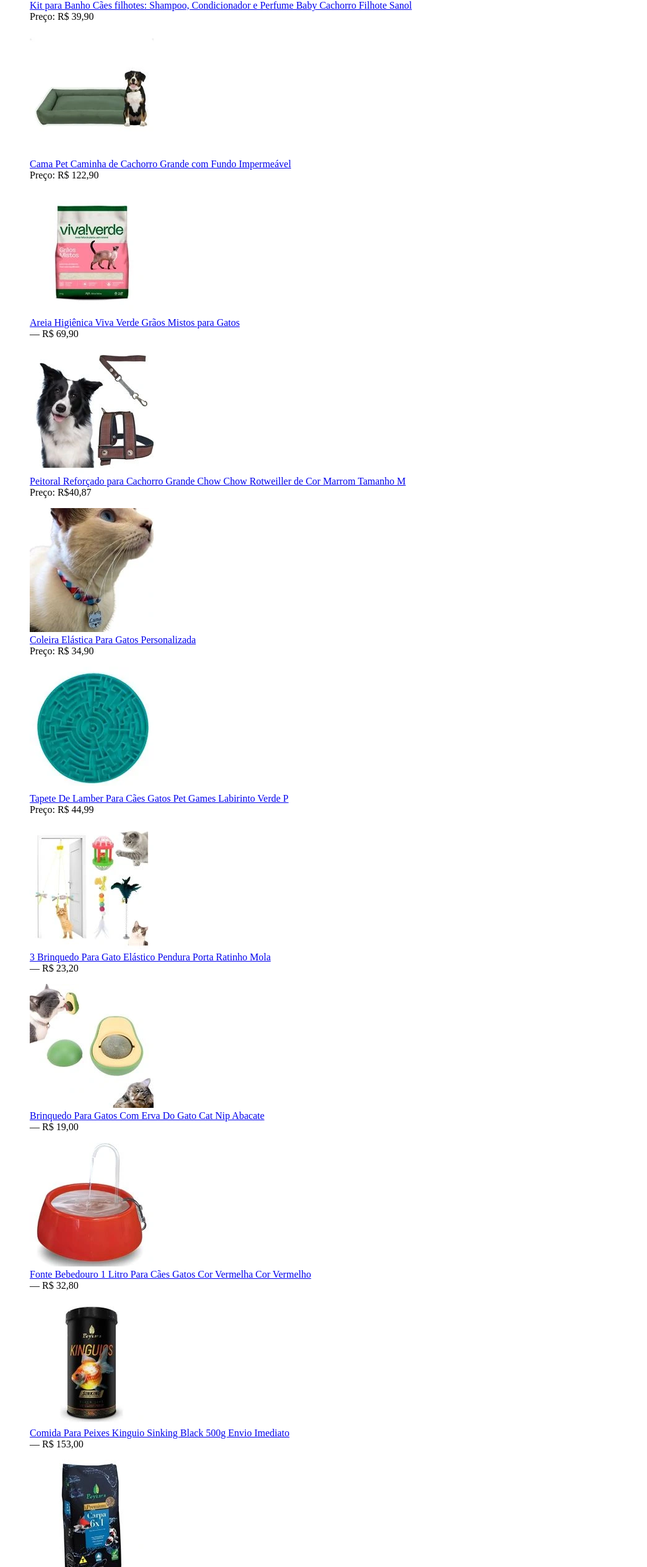
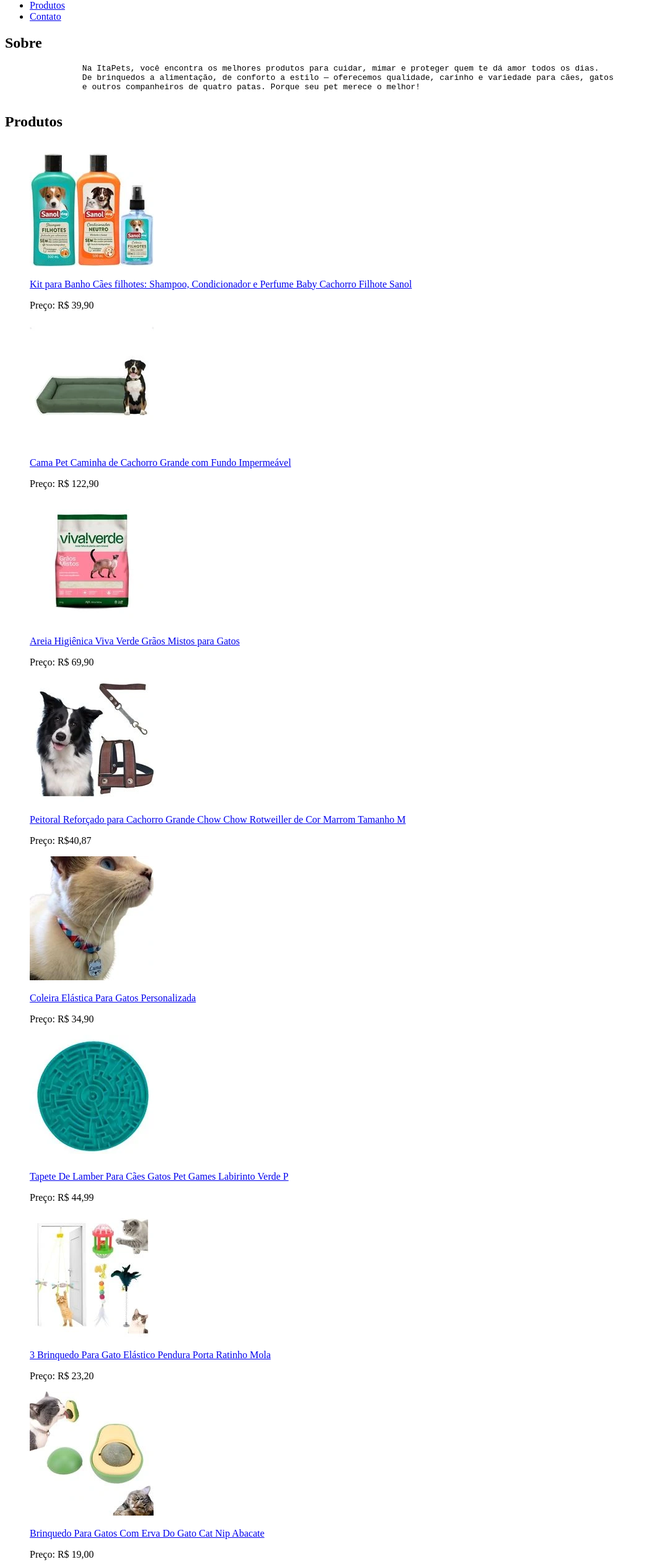
Before and after one commit to BeatrizSouz/Tecnologias-de-Desenvolvimento-para-Internet, a plain HTML site: page Itapets/index.html in a window 1280 px wide. Shown: the part 271-2800 px from the top of the page at 62% size, without its empty margins (0-1045 px from the left). Drawn offline with Linux system fonts and the light colour scheme.

Commit message:
Corrigindo, nome, preço e descrição da imagem dos produtos Close #10 Adicionando informações no rodapé com a página de contato Close #8

```diff
--- a/Itapets/index.html
+++ b/Itapets/index.html
@@ -11,14 +11,39 @@
 </head>
 <body>
 
+  <header>
+  <figure>
+    <img src="img/gatinhoplogo-de-fundo-azul.webp" alt="Imagem pixelArt de gato com fundo azul">
+  </figure>
+    <h1>🐾 ItaPets🐾</h1>
+    <p>Tudo para seu pet viver feliz!</p>
+  </header>
+  <nav>
+    <ul>
+      <li><a href="#">Início</a></li>
+      <li><a href="#">Sobre</a></li>
+      <li><a href="#">Produtos</a></li>
+      <li><a href="pagina-para-contato-de-atendimento.html">Contato</a></li>
+    </ul>
+  </nav>
+
+<main>
+  <h2>Sobre</h2>
+  <pre>
+		Na ItaPets, você encontra os melhores produtos para cuidar, mimar e proteger quem te dá amor todos os dias.
+		De brinquedos a alimentação, de conforto a estilo — oferecemos qualidade, carinho e variedade para cães, gatos
+		e outros companheiros de quatro patas. Porque seu pet merece o melhor!
+  </pre>
+
 <article>
-  <h2>Produtos em Destaque</h2>
+  <h2>Produtos</h2>
 <figure>
   <a href="kit_para_banho_caes_filhotes_shampoo_condicionador_e_perfume_baby_cachorro_filhote.html" target="_blank">
   <img title="Kit para Banho Cães filhotes: Shampoo, Condicionador e Perfume Baby Cachorro Filhote Sanol"
   src="img/kit_para_banho_caes_filhotes_shampoo_condicionador_e_perfume_baby_cachorro_filhote.webp"
-  alt="Kit de banho Sanol Dog para filhotes: shampoo verde de 500 mL, condicionador neutro laranja de 500 mL e colônia azul de 120 mL, todos livres de parabenos, corantes e testes em animais"><br>
-  Kit para Banho Cães filhotes: Shampoo, Condicionador e Perfume Baby Cachorro Filhote Sanol
+  alt="Kit de banho Sanol Dog para filhotes: shampoo verde de 500 mL, condicionador neutro laranja de 500 mL
+  e colônia azul de 120 mL, todos livres de parabenos, corantes e testes em animais">
+  <p>Kit para Banho Cães filhotes: Shampoo, Condicionador e Perfume Baby Cachorro Filhote Sanol</p>
   </a>
   <figcaption>Preço: R$ 39,90</figcaption>
 </figure>
@@ -27,8 +52,8 @@
   <a href="cama-pet-caminha-de-cachorro-grande-com-fundo-impermeavel.html" target="_blank">
      <img title="Cama Pet Caminha de Cachorro Grande com Fundo Impermeável"
      src="img/cama-pet-caminha-de-cachorro-grande-com-fundo-impermeavel.webp"
-     alt="Cama pet grande com fundo impermeável, na cor verde, com cachorro sentado sobre ela"><br>
-     Cama Pet Caminha de Cachorro Grande com Fundo Impermeável
+     alt="Cama pet grande com fundo impermeável, na cor verde, com cachorro sentado sobre ela">
+     <p>Cama Pet Caminha de Cachorro Grande com Fundo Impermeável</p>
   </a>
   <figcaption>Preço: R$ 122,90</figcaption>
 </figure>
@@ -37,18 +62,18 @@
   <a href="Areia-Higiênica-Viva-Verde-Grãos-Mistos-para-Gatos.html" target="_blank">
      <img title="Areia Higiênica Viva Verde Grãos Mistos para Gatos"
      src="img/Areia-Higiênica-Viva-Verde-Grãos-Mistos-para-Gatos.webp"
-     alt="Embalagem de areia higiênica Viva Verde para gatos, com grãos mistos e imagem de um gato"> <br>
-     Areia Higiênica Viva Verde Grãos Mistos para Gatos
+     alt="Embalagem de areia higiênica Viva Verde para gatos, com grãos mistos e imagem de um gato">
+     <p>Areia Higiênica Viva Verde Grãos Mistos para Gatos</p>
   </a>
-  <figcaption> — R$ 69,90</figcaption>
+  <figcaption> Preço: R$ 69,90</figcaption>
 </figure>
 
 <figure>
   <a href="Peitoral-Reforçado-Cachorro-Grande-Chow-Chow-Rotweiller-Pet-Cor-Marrom-Tamanho-da-coleira-M.html" target="_blank">
      <img title="Peitoral Reforçado para Cachorro Grande,Chow Chow e Rotweiller Cor Marrom Tamanho M"
      src="img/Peitoral-Reforçado-Cachorro-Grande-Chow-Chow-Rotweiller-Pet-Cor-Marrom-Tamanho-da-coleira-M.webp"
-     alt="Peitoral reforçado marrom para cachorro grande, ideal para raças como Chow Chow e Rottweiler, tamanho M"> <br>
-     Peitoral Reforçado para Cachorro Grande Chow Chow  Rotweiller de Cor Marrom Tamanho M
+     alt="Peitoral reforçado marrom para cachorro grande, ideal para raças como Chow Chow e Rottweiler, tamanho M">
+     <p>Peitoral Reforçado para Cachorro Grande Chow Chow  Rotweiller de Cor Marrom Tamanho M</p>
   </a>
   <figcaption> Preço: R$40,87</figcaption>
 </figure>
@@ -57,8 +82,8 @@
   <a href="Coleira-Elástica-Para-Gatos-Personalizada.html"  target="_blank">
      <img title="Coleira Elástica Personalizada Para Gatos"
      src="img/Coleira-Elástica-Para-Gatos-Personalizada.webp"
-     alt="Coleira elástica branca com detalhes em azul e vermelho personalizada para gatos, com design ajustável e confortável"> <br>
-     Coleira Elástica Para Gatos Personalizada
+     alt="Coleira elástica branca com detalhes em azul e vermelho personalizada para gatos, com design ajustável e confortável">
+     <p>Coleira Elástica Para Gatos Personalizada</p>
     </a>
 
   <figcaption>Preço: R$ 34,90</figcaption>
@@ -68,8 +93,8 @@
   <a href="Tapete-De-Lamber-Para-Cães-Gatos-Pet-Games-Labirinto-Verde-P.html">
      <img title="Tapete Labirinto Verde  De Lamber Para Cães Gatos Pet Games Tamanho P"
      src="img/Tapete-De-Lamber-Para-Cães-Gatos-Pet-Games-Labirinto-Verde-P.webp"
-     alt="Tapete de lamber verde em formato de labirinto, ideal para cães e gatos, tamanho P"> <br>
-     Tapete De Lamber Para Cães Gatos Pet Games Labirinto Verde P
+     alt="Tapete de lamber verde em formato de labirinto, ideal para cães e gatos, tamanho P">
+     <p>Tapete De Lamber Para Cães Gatos Pet Games Labirinto Verde P</p>
   </a>
   <figcaption>Preço: R$ 44,99</figcaption>
 </figure>
@@ -78,20 +103,20 @@
   <a href="3-Brinquedo-Para-Gato-Elástico-Pendura-Porta-Ratinho-Mola.html">
      <img title="3 Brinquedo Para Gato Elástico Pendura Porta Ratinho Mola"
      src="img/3-Brinquedo-Para-Gato-Elástico-Pendura-Porta-Ratinho-Mola.webp"
-     alt="Kit com 3 brinquedos elásticos para gatos, incluindo ratinho com mola para pendurar na porta"> <br>
-     3 Brinquedo Para Gato Elástico Pendura Porta Ratinho Mola
+     alt="Kit com 3 brinquedos elásticos para gatos, incluindo ratinho com mola para pendurar na porta">
+     <p>3 Brinquedo Para Gato Elástico Pendura Porta Ratinho Mola</p>
   </a>
-  <figcaption> — R$ 23,20</figcaption>
+  <figcaption> Preço: R$ 23,20</figcaption>
 </figure>
 
 <figure>
   <a href="Brinquedo-Para-Gatos-Com-Erva-Do-Gato-Cat-Nip-Abacate.html">
      <img title="Brinquedo Para Gatos Com Erva Do Gato Cat Nip Abacate Bola"
      src="img/Brinquedo-Para-Gatos-Com-Erva-Do-Gato-Cat-Nip-Abacate.webp"
-     alt="Brinquedo para gatos em formato de abacate com catnip, com gato interagindo"> <br>
-     Brinquedo Para Gatos Com Erva Do Gato Cat Nip Abacate
+     alt="Brinquedo para gatos em formato de abacate com catnip, com gato interagindo">
+     <p>Brinquedo Para Gatos Com Erva Do Gato Cat Nip Abacate</p>
   </a>
-  <figcaption> — R$ 19,00</figcaption>
+  <figcaption> Preço: R$ 19,00</figcaption>
 </figure>
 
 <figure>
@@ -99,52 +124,62 @@
      <img title="Fonte Bebedouro 1 Litro Para Cães Gatos Cor Vermelha"
      src="img/Fonte-Bebedouro-1-Litro-Para-Cães-Gatos-Cor-Vermelha-Cor-Vermelho.webp"
      alt="Fonte bebedouro vermelha de 1 litro para cães e gatos, com água em movimento"> <br>
-     Fonte Bebedouro 1 Litro Para Cães Gatos Cor Vermelha Cor Vermelho
+     <p>Fonte Bebedouro 1 Litro Para Cães Gatos Cor Vermelha Cor Vermelho</p>
   </a>
-  <figcaption> — R$ 32,80</figcaption>
+  <figcaption>Preço: R$ 32,80</figcaption>
 </figure>
 
 <figure>
   <a href="Comida-Para-Peixes-Kinguio-Sinking-Black-500g-Envio-Imediato.html">
      <img title="Comida Para Peixes Kinguio Sinking Black 500g"
      src="img/Comida-Para-Peixes-Kinguio-Sinking-Black-500g-Envio-Imediato.webp"
-     alt="Pote preto de comida para peixes Kinguio Sinking Black, 500g, com ilustrações de peixes"> <br>
-     Comida Para Peixes Kinguio Sinking Black 500g Envio Imediato
+     alt="Pote preto de comida para peixes Kinguio Sinking Black, 500g, com ilustrações de peixes">
+     <p>Comida Para Peixes Kinguio Sinking Black 500g Envio Imediato</p>
   </a>
-  <figcaption> — R$ 153,00</figcaption>
+  <figcaption>Preço: R$ 153,00</figcaption>
 </figure>
 
 <figure>
   <a href="Ração-Carpa-Poytara-Premium-6x1-Com-Alho-Sticks-6kg.html">
      <img title="Ração Carpa Poytara Premium 6x1 Com Alho Sticks 6kg"
      src="img/Ração-Carpa-Poytara-Premium-6x1-Com-Alho-Sticks-6kg.webp"
-     alt="Embalagem preta de ração Poytara Premium 6x1 com alho para carpas, 6kg"> <br>
-     Ração Carpa Poytara Premium 6x1 Com Alho Sticks 6kg
+     alt="Embalagem preta de ração Poytara Premium 6x1 com alho para carpas, 6kg">
+     <p>Ração Carpa Poytara Premium 6x1 Com Alho Sticks 6kg</p>
     </a>
-  <figcaption> — R$ 500,00</figcaption>
+  <figcaption>Preço: R$ 500,00</figcaption>
 </figure>
 
 <figure>
   <a href="Ração-Poytara-Carpa-Crescimento-700g.html">
      <img title="Ração Poytara Carpa Crescimento 700g"
      src="img/Ração-Poytara-Carpa-Crescimento-700g.webp"
-     alt="Embalagem branca com detalhes azuis e verdes da ração Poytara Carpa Crescimento, 700g"> <br>
-     Ração Poytara Carpa Crescimento 700g
+     alt="Embalagem branca com detalhes azuis e verdes da ração Poytara Carpa Crescimento, 700g">
+     <p>Ração Poytara Carpa Crescimento 700g</p>
   </a>
-  <figcaption> — R$ 59,00</figcaption>
+  <figcaption>Preço: R$ 59,00</figcaption>
 </figure>
 </article>
+ </main>
 
 <footer>
-	<strong>Ita Pets -- Loja de Produtos para Animais Domésticos</strong> <br>
+	  <nav>
+    <ul>
+      <li><a href="#">Início</a></li>
+      <li><a href="#">Sobre</a></li>
+      <li><a href="#">Produtos</a></li>
+      <li><a href="pagina-para-contato-de-atendimento.html">Contato</a></li>
+    </ul>
+  </nav>
+
+  <p>&copy; 2025 Ita Pets -- Loja de Produtos para Animais Domésticos. Todos os direitos reservados.</p>
 	<address>
-		Av. Vereador Olímpio Grande, s/n<br>
-		Bairro Porto, Itabaiana - SE<br>
-		CEP: 49500-000<br>
+		Av. Vereador Olímpio Grande, s/n
+		Bairro Porto, Itabaiana - SE
+		CEP: 49500-000
 	</address>
-        Telefone: (79) 99999-1234<br>
-		E-mail: <a href="mailto:contato@itapets.com.br">contato@itapets.com.br</a><br>
-		Atendimento: Segunda a Sábado, das 08h às 18h <br>
+    Telefone: (79) 99999-1234
+		E-mail: <a href="mailto:contato@itapets.com.br">contato@itapets.com.br</a>
+		Atendimento: Segunda a Sábado, das 08h às 18h
 </footer>
 </body>
 </html>
```
Also changed, not shown: Itapets/kit_para_banho_caes_filhotes_shampoo_condicionador_e_perfume_baby_cachorro_filhote.html (+62 -15 lines), Itapets/pagina-para-contato-de-atendimento.html (added, +54 -0 lines), Itapets/img/gatinho.webp (added), Itapets/img/gatinhoplogo-de-fundo-azul.webp (added), Itapets/img/logo-de-gatinho-fundo-azul.webp (added).
